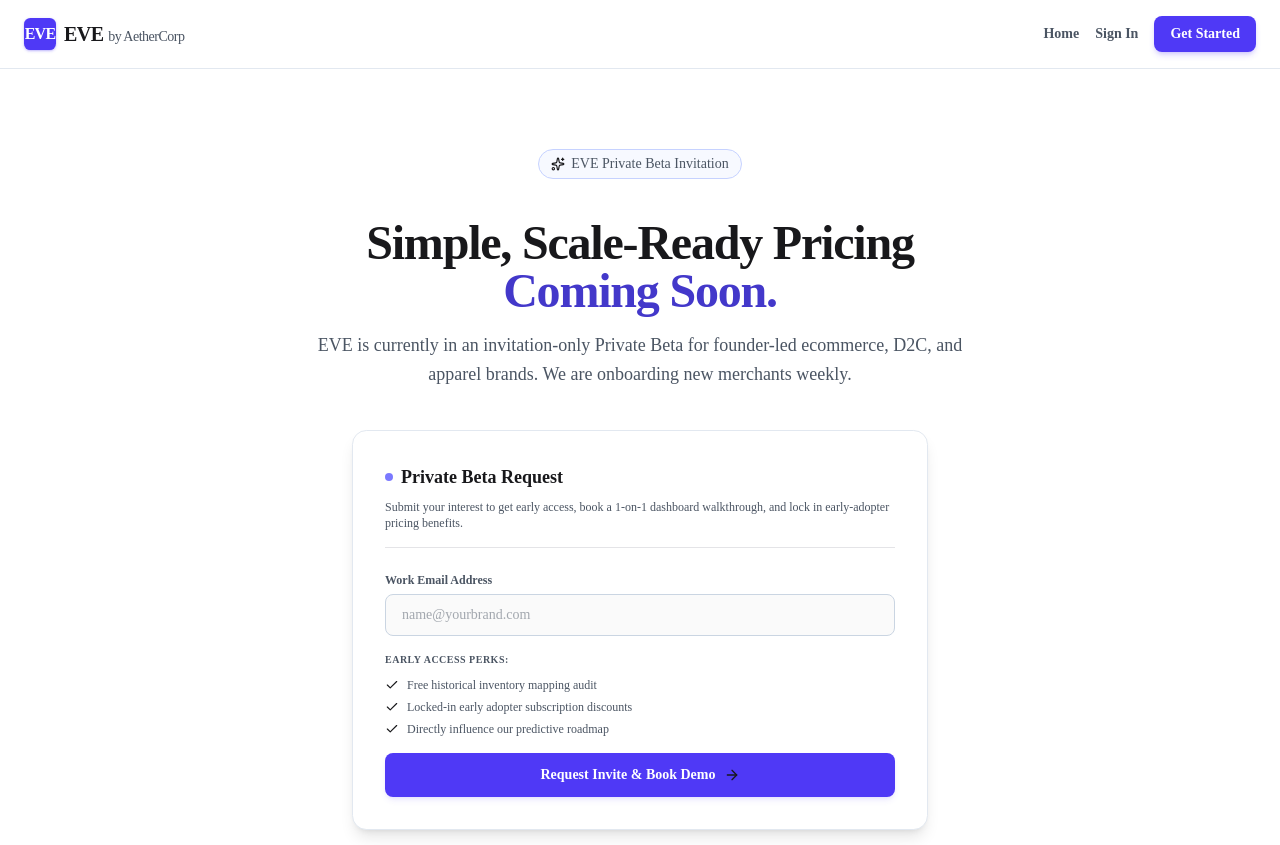
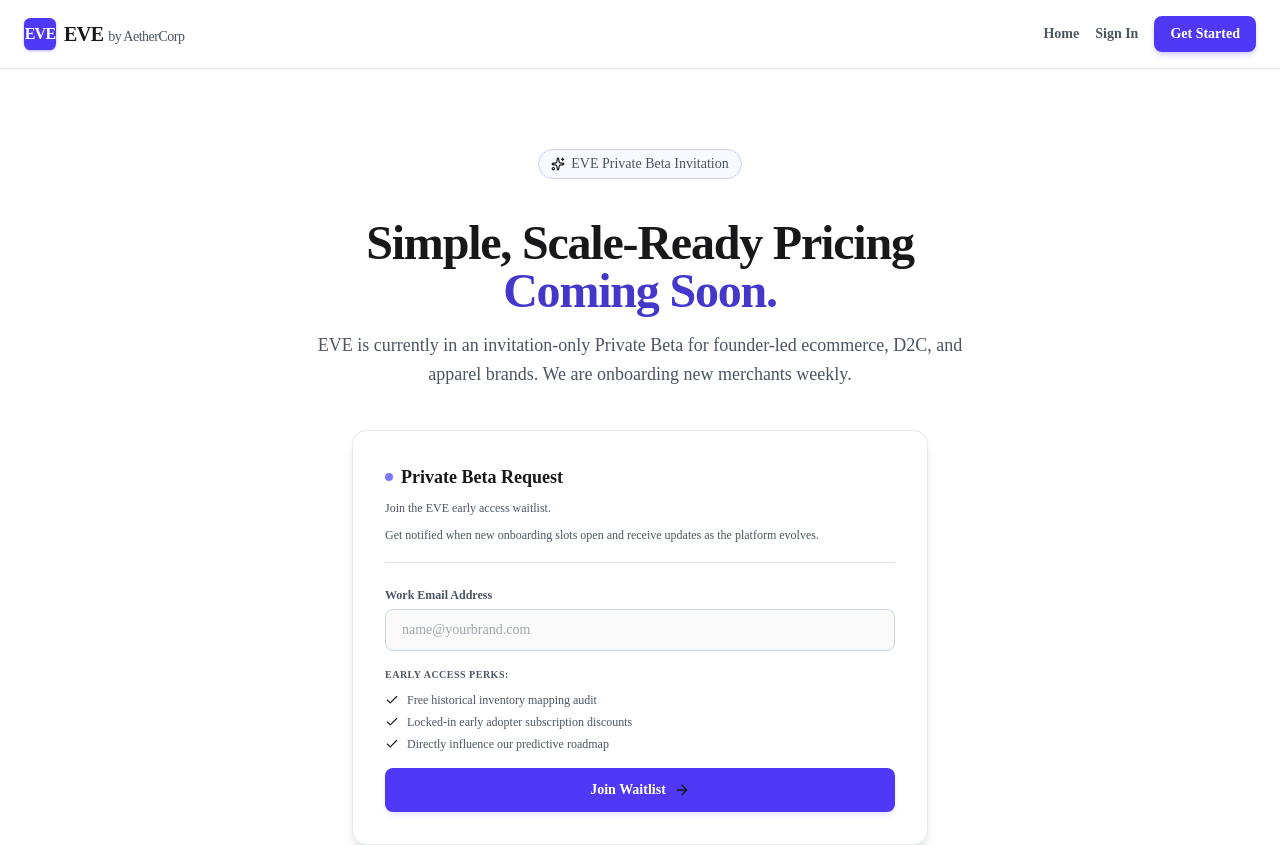
Before and after one commit to devottamkumar1310-cpu/Aethercorp-EVE, a Next.js app in the folder frontend/: page /pricing in a window 1280 px wide. Shown: the top 845 px of the page. Built offline with nearby package versions, Linux system fonts and the light colour scheme.

Commit message:
Update pricing page to feature waitlist early access flow

```diff
--- a/frontend/src/app/pricing/page.tsx
+++ b/frontend/src/app/pricing/page.tsx
@@ -75,9 +75,10 @@ export default function PricingPage() {
               <span className="h-2 w-2 rounded-full bg-indigo-500 animate-pulse" />
               Private Beta Request
             </h2>
-            <p className="text-xs text-muted-foreground">
-              Submit your interest to get early access, book a 1-on-1 dashboard walkthrough, and lock in early-adopter pricing benefits.
-            </p>
+            <div className="space-y-2 text-xs text-muted-foreground leading-relaxed">
+              <p>Join the EVE early access waitlist.</p>
+              <p>Get notified when new onboarding slots open and receive updates as the platform evolves.</p>
+            </div>
           </div>
 
           {!submitted ? (
@@ -117,7 +118,7 @@ export default function PricingPage() {
                 disabled={loading}
                 className="w-full py-3 bg-indigo-600 hover:bg-indigo-700 text-white font-bold rounded-lg text-sm transition-all shadow-md shadow-indigo-600/10 hover:shadow-indigo-600/20 flex items-center justify-center gap-2 disabled:opacity-50"
               >
-                {loading ? "Submitting..." : "Request Invite & Book Demo"}
+                {loading ? "Joining..." : "Join Waitlist"}
                 <ArrowRight size={16} />
               </button>
             </form>
@@ -126,9 +127,9 @@ export default function PricingPage() {
               <div className="h-10 w-10 bg-indigo-600 rounded-full flex items-center justify-center text-white font-bold mx-auto">
                 ✓
               </div>
-              <h3 className="text-sm font-bold text-foreground">Request Received!</h3>
+              <h3 className="text-sm font-bold text-foreground">Added to Waitlist!</h3>
               <p className="text-xs text-muted-foreground max-w-sm mx-auto leading-relaxed">
-                Thank you for applying. A member of the EVE team will reach out to <strong>{email}</strong> within 24 hours to schedule your demo.
+                Thank you for joining. We will notify you at <strong>{email}</strong> as soon as your onboarding slot is ready and send you updates as the platform evolves.
               </p>
             </div>
           )}
```
